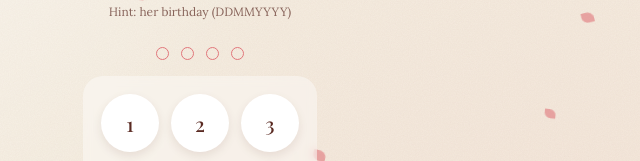
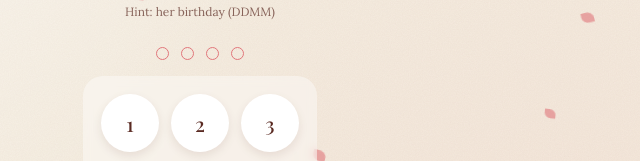
Before and after one commit to karthik99856/Birthdaywish, a plain HTML site: page index.html in a window 1280 px wide. Shown: the part 340-501 px from the top of the page, 440-1080 px from the left. Drawn offline with nearby package versions, Linux system fonts and the light colour scheme.

Commit message:
Update secret code and hint format in index.html

```diff
--- a/index.html
+++ b/index.html
@@ -210,11 +210,11 @@ const SITE_CONFIG = {
 
   // 📌 PAGE 1: Secret Code
   PAGE_1_LOCK: {
-    code: "26112005",
+    code: "2611",
     photoUrl: "https://raw.githubusercontent.com/karthik99856/Birthdaywish/refs/heads/main/IMG-20261125-WA0058.jpg",
     titleSmall: "Enter Your",
     titleBig: "Secret Code",
-    subtitle: "Hint: her birthday (DDMMYYYY)"
+    subtitle: "Hint: her birthday (DDMM)"
   },
 
   // 🎂 PAGE 2: Birthday Cake
```
